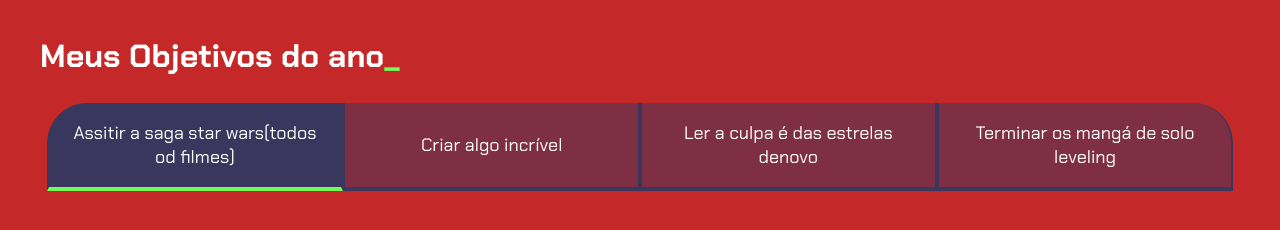
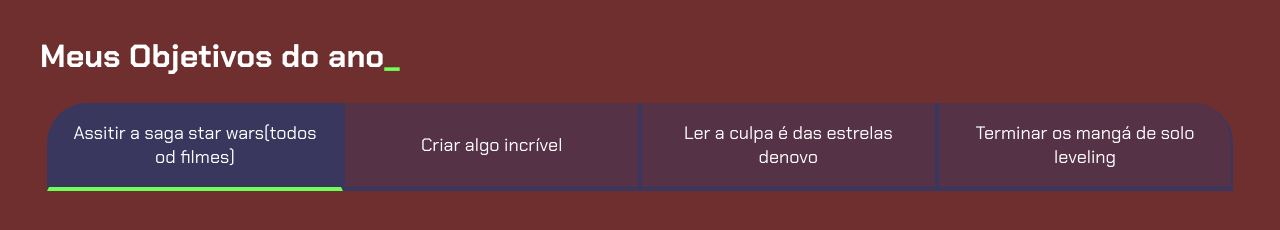
Before and after one commit to hendric122/projeto1trimestre, a plain HTML site: page index.html in a window 1280 px wide. Drawn offline with Linux system fonts and the light colour scheme.

Commit message:
dark red 2

```diff
--- a/style.css
+++ b/style.css
@@ -1,7 +1,7 @@
 @import url('https://fonts.googleapis.com/css2?family=Chakra+Petch:wght@400;700&display=swap');
 
 :root {
-    --cor-de-fundo: #c52828;
+    --cor-de-fundo: #702f2f;
     --verde: #6FFF57;
     --branco: #FFFFFF;
     --botao-ativo: #3A375E;
```
